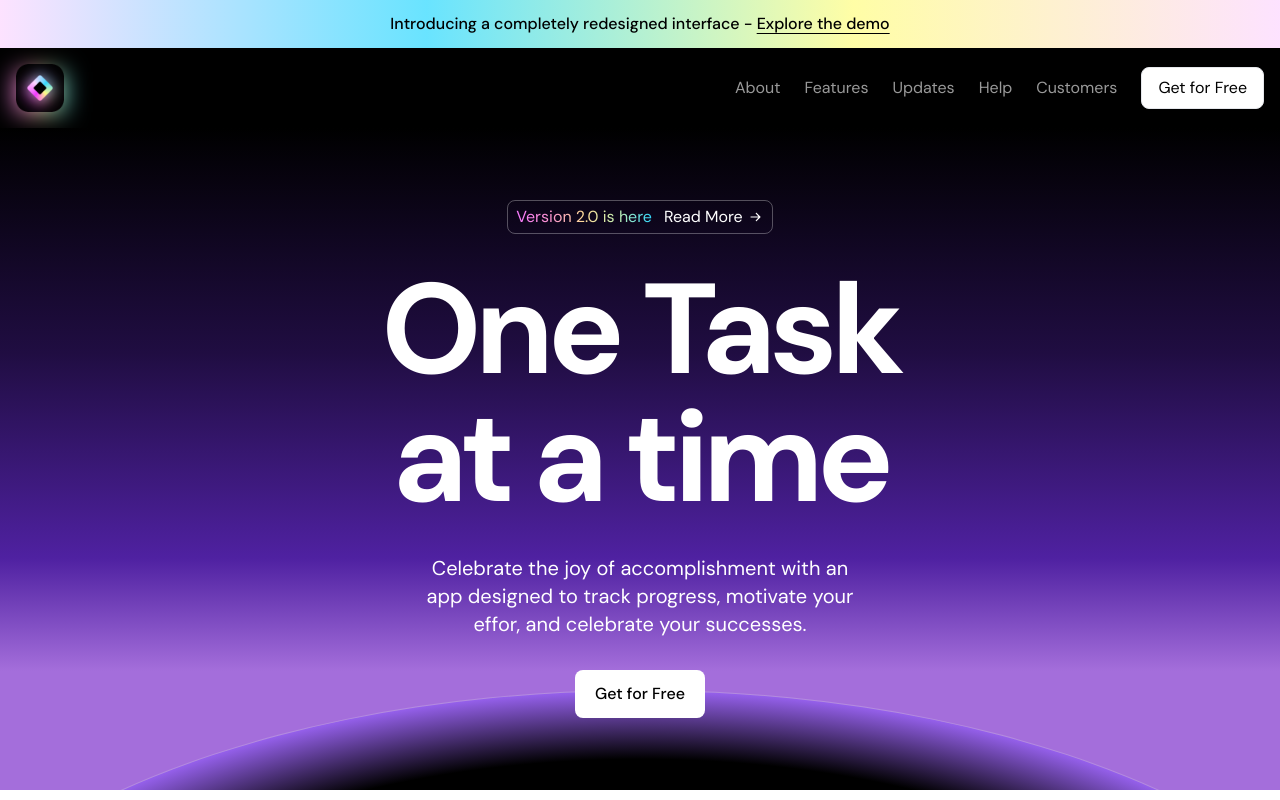
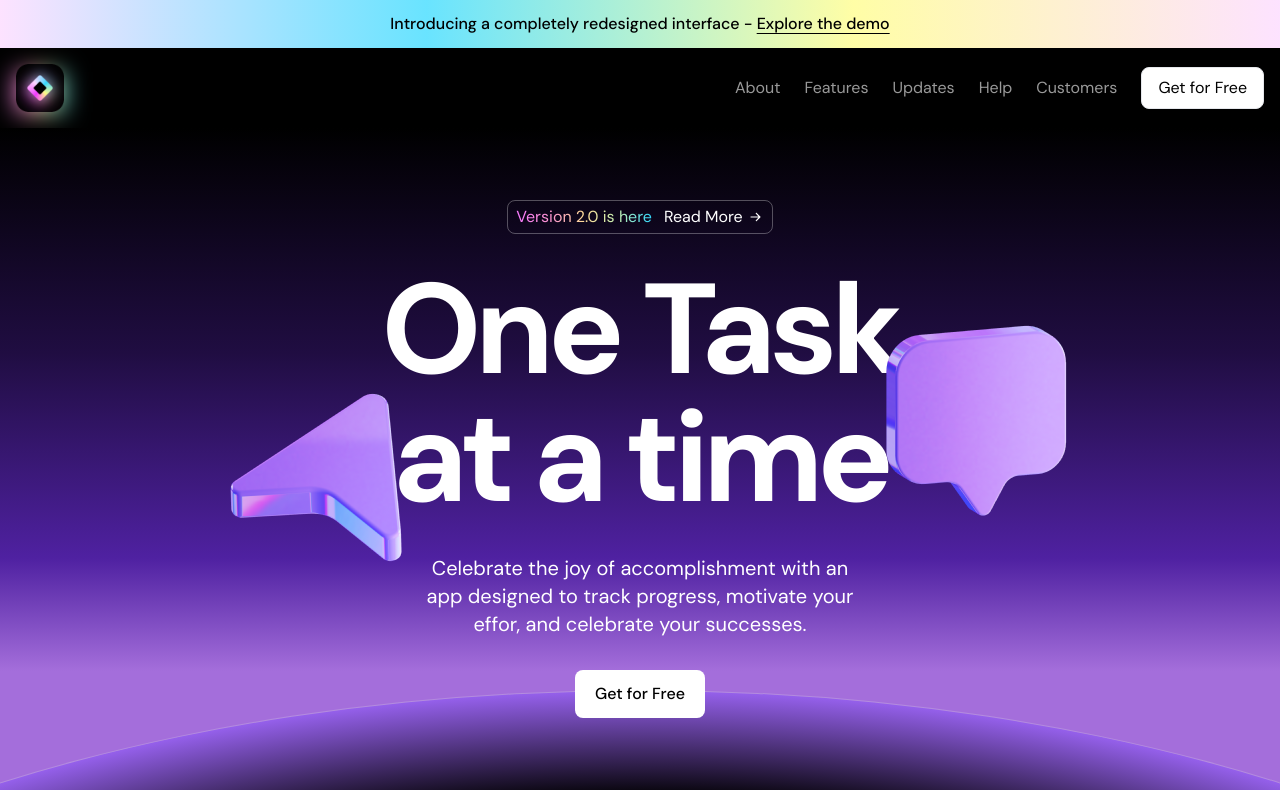
Before and after one commit to kendevops/Saas-Animate, a Next.js app: page / in a window 1280 px wide. Built offline with nearby package versions, Linux system fonts and the light colour scheme.

Commit message:
updated the full hero section

```diff
--- a/src/components/Hero.tsx
+++ b/src/components/Hero.tsx
@@ -1,9 +1,10 @@
+import Image from "next/image";
 import ArrowWIcon from "../../public/assets/icons/arrow-w.svg";
 
 export const Hero = () => {
   return (
     <div className="text-white bg-[linear-gradient(to_bottom,#000,#200D42_34%,#4F21A1_65%,#A46EDB_82%)] py-[72px] relative overflow-clip">
-      <div className="absolute h-[375px] w-[750px] sm:w-[1536px] sm:h-[760px] sm:py-24 rounded-[100%] left-1/2 -translate-x-1/2 border border-[#B48CDE] bg-[radial-gradient(closest-side,#000_82%,#9560EB)] top-[calc(100%-96px)] sm:top-[calc(100%-100px)]"></div>
+      <div className="absolute h-[375px] w-[750px] sm:w-[1536px] sm:h-[760px] lg:w-[2400px] lg:h-[1200px] sm:py-24 rounded-[100%] left-1/2 -translate-x-1/2 border border-[#B48CDE] bg-[radial-gradient(closest-side,#000_82%,#9560EB)] top-[calc(100%-96px)] sm:top-[calc(100%-100px)]"></div>
       <div className="container relative">
         <div className="flex items-center justify-center">
           <a
@@ -19,12 +20,26 @@ export const Hero = () => {
             </span>
           </a>
         </div>
-        <div className="flex justify-center">
+        <div className="flex justify-center mt-8">
           <div className="inline-flex relative">
-            <h1 className="text-7xl sm:text-9xl font-bold tracking-tighter text-center mt-8 inline-flex">
+            <h1 className="text-7xl sm:text-9xl font-bold tracking-tighter text-center inline-flex">
               One Task <br />
               at a time
             </h1>
+            <Image
+              src={"/assets/images/cursor.png"}
+              alt="cursor"
+              height={200}
+              width={200}
+              className="absolute right-[476px] top-[108px] hidden sm:inline"
+            />
+            <Image
+              src={"/assets/images/message.png"}
+              alt="cursor"
+              height={200}
+              width={200}
+              className="absolute top-[56px] left-[498px] hidden sm:inline"
+            />
           </div>
         </div>
         <div className="flex justify-center">
```
